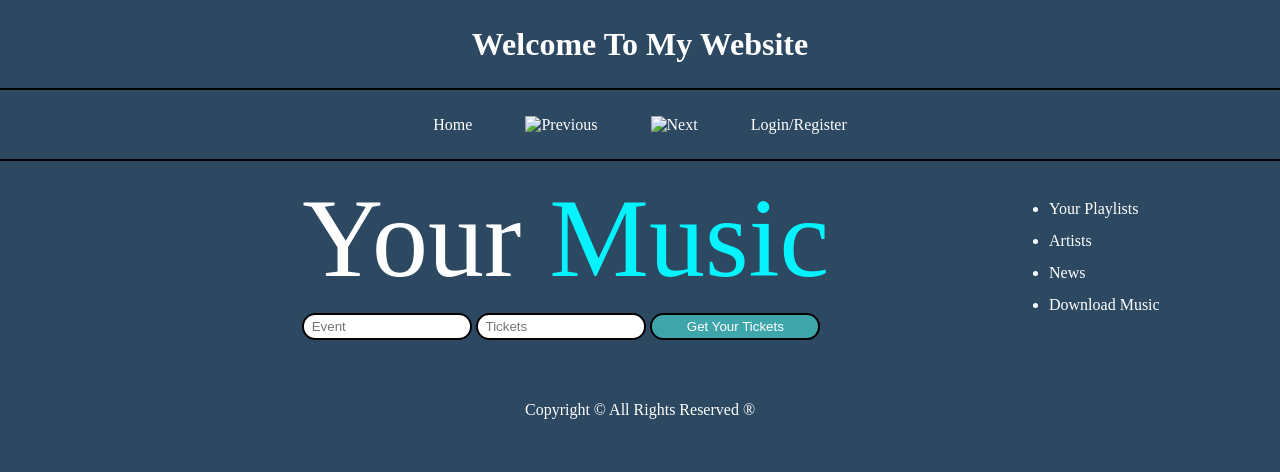
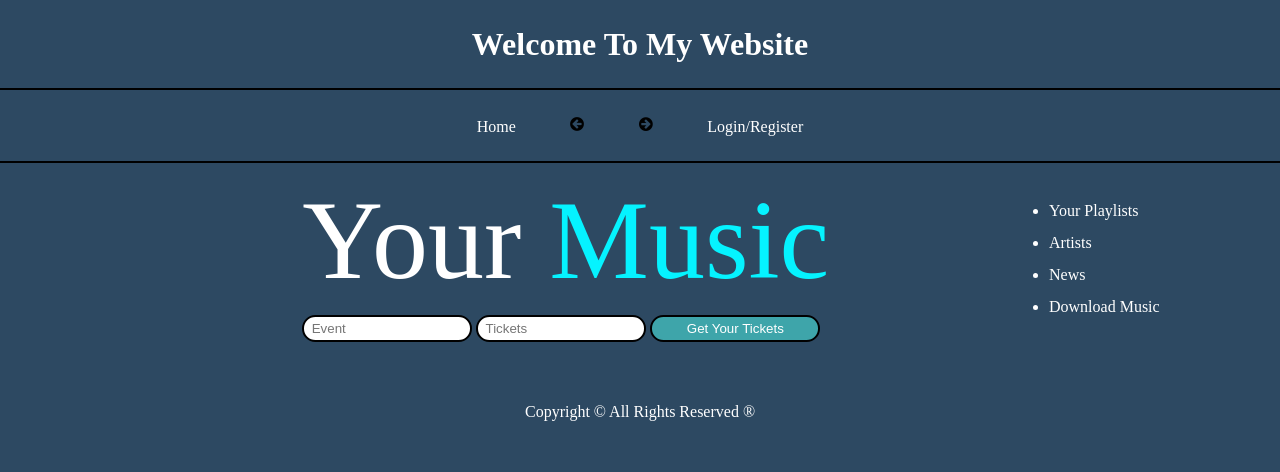
Before and after one commit to halakhellow/Web-Page, a plain HTML site: page index.html in a window 1280 px wide. Drawn offline with Linux system fonts and the light colour scheme.

Commit message:
fix images in main page

```diff
--- a/web.html
+++ b/index.html
@@ -12,8 +12,8 @@
         <nav>
             <ul>
                 <li>Home</li>
-                <li><img src="../arrowp.png" alt="Previous"></li>
-                <li><img src="../arrown.png" alt="Next"></li>
+                <li><img src="assets/images/arrowp.png" alt="Previous"></li>
+                <li><img src="assets/images/arrown.png" alt="Next"></li>
                 <li>Login/Register</li>
             </ul>
         </nav>
```
Also changed, not shown: assets/images/arrown.png (added), assets/images/arrowp.png (added).
